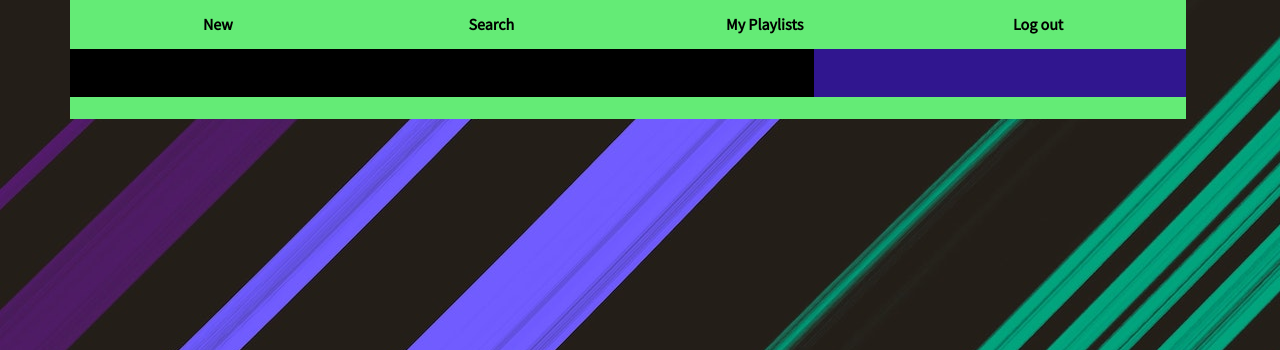
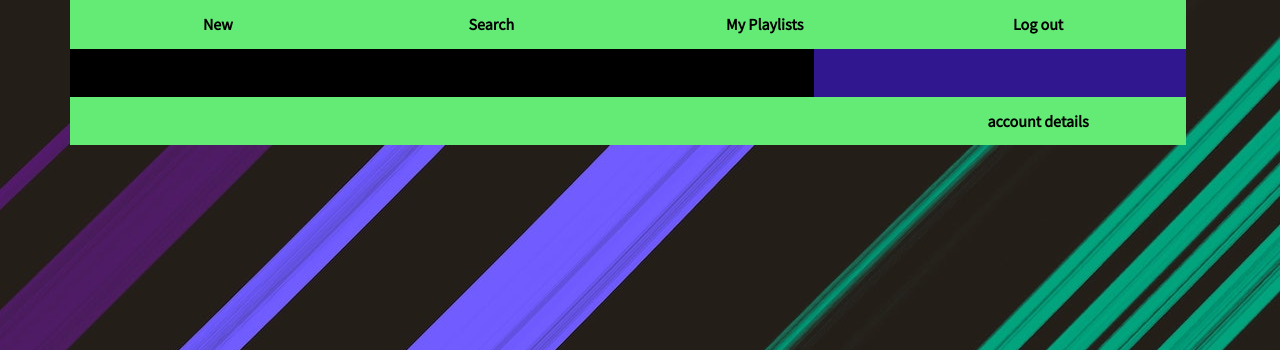
Before and after one commit to kjrosen/Capstone-Spotify, a Flask app: template templates/base.html in a window 1280 px wide. Shown: the part 70-420 px from the top of the page. Run offline with Flask 2, Linux system fonts and the light colour scheme; the template is opened without the code that fills it, so the values that code supplies are empty; some libraries are stand-ins or nearby versions.

Commit message:
Adjusted button placement styling

```diff
--- a/server.py
+++ b/server.py
@@ -159,8 +159,6 @@ def choose_songs():
 
     options = crud.get_tracklist_opts(name)
 
-    time.sleep(10000000000000000000000000000)
-
     return jsonify(options)
 
 
--- a/templates/base.html
+++ b/templates/base.html
@@ -74,9 +74,10 @@
 			</div>
 
 			<footer class="row" id="foot">
-				<span class="col offset-9">
-					{% block foot %} {% endblock %}
-				</span>
+				{% if session['login'] != False %}
+					<button class="col offset-9" id="adjuster">account details</button>
+				{% endif %}
+				{% block foot %} {% endblock %}
 
 				<script src="https://cdn.jsdelivr.net/npm/bootstrap@5.1.3/dist/js/bootstrap.bundle.min.js" integrity="sha384-ka7Sk0Gln4gmtz2MlQnikT1wXgYsOg+OMhuP+IlRH9sENBO0LRn5q+8nbTov4+1p" crossorigin="anonymous"></script>
 				<script type="module" src="/static/js/navbar.js"></script>
--- a/templates/home.html
+++ b/templates/home.html
@@ -15,4 +15,5 @@
 {% endblock %}
 
 {% block foot %}
+
 {% endblock %}
--- a/templates/my-playlists.html
+++ b/templates/my-playlists.html
@@ -22,5 +22,5 @@
 {% endblock %}
 
 {% block foot %}
-	<button class="row" id="adjuster">account details</button>
+
 {% endblock %}
```
Also changed, not shown: static/js/navbar.js (+2 -8 lines).
